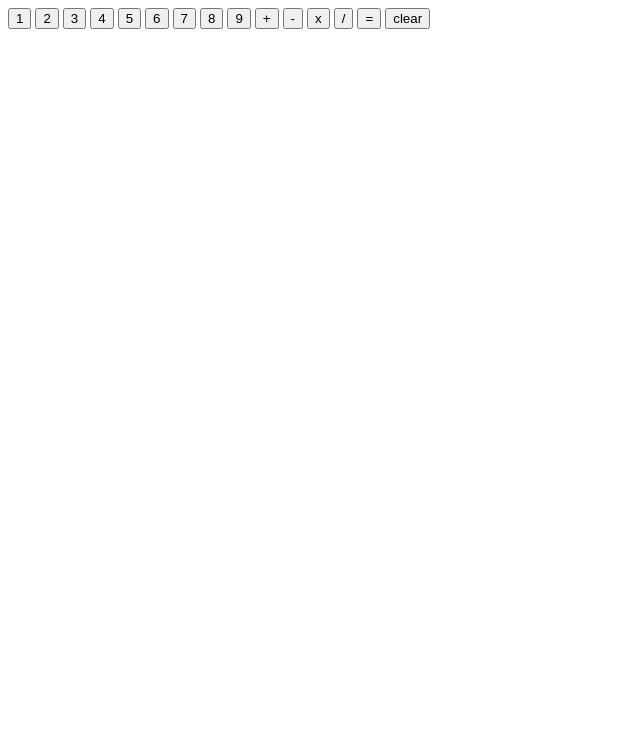
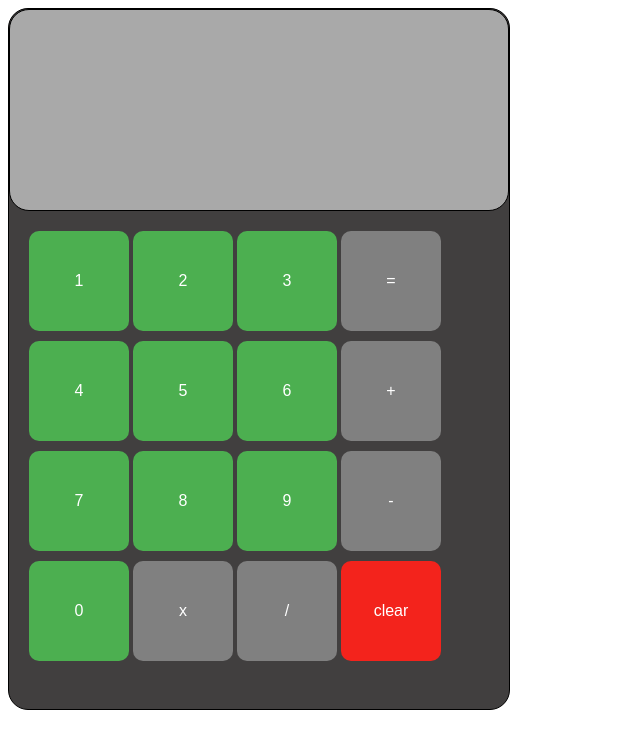
Before and after one commit to Zeta-Text/calculator, a plain HTML site: page index.html in a window 1280 px wide. Shown: the whole page, without its empty margins (0-640 px from the left). Drawn offline with Linux system fonts and the light colour scheme.

Commit message:
added some CSS

```diff
--- a/calculator.js
+++ b/calculator.js
@@ -1,3 +1,7 @@
+
+
+
+
 let display = [];
 let display2 = [];
 let op = 0;
@@ -78,6 +82,17 @@ btndiv.addEventListener('click',() => {
     op = "/";
     document.getElementById("display").innerHTML = display.join("") + op;
     console.log(op);
+});
+
+zero.addEventListener('click',() => {
+    if(op != 0) {
+        display2.push(0);
+        document.getElementById("display").innerHTML = display.join("") + op + display2.join("");
+    } else {
+        display.push(0);
+        document.getElementById("display").innerHTML = display.join("");
+        console.log(display.join(""));
+    }
 });
 
 btn1.addEventListener('click',() => {
--- a/index.html
+++ b/index.html
@@ -1,7 +1,7 @@
 <!DOCTYPE html>
 <html>
 <head>
-    <link rel="stylesheet" href="styles.css">
+    <link rel="stylesheet" href="style.css">
 </head>
 <body>
     <div id="calcbody">
@@ -12,17 +12,19 @@
         <button id="btn1" type="button">1</button>
         <button id="btn2" type="button">2</button>
         <button id="btn3" type="button">3</button>
+        <button id="btnequals" type="button">=</button>
         <button id="btn4" type="button">4</button>
         <button id="btn5" type="button">5</button>
         <button id="btn6" type="button">6</button>
+        <button id="btnplus" type="button">+</button>
         <button id="btn7" type="button">7</button>
         <button id="btn8" type="button">8</button>
         <button id="btn9" type="button">9</button>
-        <button id="btnplus" type="button">+</button>
         <button id="btnsub" type="button">-</button>
+        <button id="zero" type="button">0</button>
         <button id="btnmult" type="button">x</button>
         <button id="btndiv" type="button">/</button>
-        <button id="btnequals" type="button">=</button>
+
         <button id="btnclear" type="button">clear</button>
     </div>
     </div>
--- a/style.css
+++ b/style.css
@@ -1,5 +1,263 @@
 #calcbody {
     border:1px solid black;
-    background-color: burlywood;
-    color: chocolate;
+    background-color: rgb(65, 63, 63);
+    height: 700px;
+    width: 500px;
+    border-radius: 20px;
 }
+
+#display {
+    height: 200px;
+    border: 1px solid black;
+    font-size: 100px;
+    background-color: darkgray;
+    border-radius: 20px;
+
+}
+
+#container {
+    padding: 20px;
+}
+
+#container > #btn1 {
+  background-color: #4CAF50; /* Green */
+  border: none;
+  color: white;
+  padding: 10px 10px 10px 10px;
+  text-align: center;
+  text-decoration: none;
+  display: inline-block;
+  font-size: 16px;
+  border-radius: 10px;
+  height: 100px;
+  width: 100px;
+
+}
+
+#container > #btn2 {
+    background-color: #4CAF50; /* Green */
+    border: none;
+    color: white;
+    padding: 10px 10px 10px 10px;
+    text-align: center;
+    text-decoration: none;
+    display: inline-block;
+    font-size: 16px;
+    border-radius: 10px;
+    height: 100px;
+    width: 100px;
+  }
+
+  #container > #btn3 {
+    background-color: #4CAF50; /* Green */
+    border: none;
+    color: white;
+    padding: 10px 10px 10px 10px;
+    text-align: center;
+    text-decoration: none;
+    display: inline-block;
+    font-size: 16px;
+    border-radius: 10px;
+    height: 100px;
+    width: 100px;
+
+  }
+
+  #container > #btn4 {
+    background-color: #4CAF50; /* Green */
+    border: none;
+    color: white;
+    padding: 10px 10px 10px 10px;
+    text-align: center;
+    text-decoration: none;
+    display: inline-block;
+    font-size: 16px;
+    border-radius: 10px;
+    height: 100px;
+    width: 100px;
+    margin-top: 10px;
+
+
+  }
+
+  #container > #btn5 {
+    background-color: #4CAF50; /* Green */
+    border: none;
+    color: white;
+    padding: 10px 10px 10px 10px;
+    text-align: center;
+    text-decoration: none;
+    display: inline-block;
+    font-size: 16px;
+    border-radius: 10px;
+    height: 100px;
+    width: 100px;
+
+  }
+
+  #container > #btn6 {
+    background-color: #4CAF50; /* Green */
+    border: none;
+    color: white;
+    padding: 10px 10px 10px 10px;
+    text-align: center;
+    text-decoration: none;
+    display: inline-block;
+    font-size: 16px;
+    border-radius: 10px;
+    height: 100px;
+    width: 100px;
+
+  }
+
+  #container > #btn7 {
+    background-color: #4CAF50; /* Green */
+    border: none;
+    color: white;
+    padding: 10px 10px 10px 10px;
+    text-align: center;
+    text-decoration: none;
+    display: inline-block;
+    font-size: 16px;
+    border-radius: 10px;
+    height: 100px;
+    width: 100px;
+    margin-top: 10px;
+
+  }
+
+  #container > #btn8 {
+    background-color: #4CAF50; /* Green */
+    border: none;
+    color: white;
+    padding: 10px 10px 10px 10px;
+    text-align: center;
+    text-decoration: none;
+    display: inline-block;
+    font-size: 16px;
+    border-radius: 10px;
+    height: 100px;
+    width: 100px;
+
+  }
+
+  #container > #btn9 {
+    background-color: #4CAF50; /* Green */
+    border: none;
+    color: white;
+    padding: 10px 10px 10px 10px;
+    text-align: center;
+    text-decoration: none;
+    display: inline-block;
+    font-size: 16px;
+    border-radius: 10px;
+    height: 100px;
+    width: 100px;
+
+  }
+
+  #container > #btnplus {
+    background-color: grey; /* Green */
+    border: none;
+    color: white;
+    padding: 10px 10px 10px 10px;
+    text-align: center;
+    text-decoration: none;
+    display: inline-block;
+    font-size: 16px;
+    border-radius: 10px;
+    height: 100px;
+    width: 100px;
+
+  }
+
+  #container > #btnmult {
+    background-color: grey; /* Green */
+    border: none;
+    color: white;
+    padding: 10px 10px 10px 10px;
+    text-align: center;
+    text-decoration: none;
+    display: inline-block;
+    font-size: 16px;
+    border-radius: 10px;
+    height: 100px;
+    width: 100px;
+
+  }
+
+  #container > #btnsub {
+    background-color: grey; /* Green */
+    border: none;
+    color: white;
+    padding: 10px 10px 10px 10px;
+    text-align: center;
+    text-decoration: none;
+    display: inline-block;
+    font-size: 16px;
+    border-radius: 10px;
+    height: 100px;
+    width: 100px;
+
+  }
+
+  #container > #btndiv {
+    background-color: grey; /* Green */
+    border: none;
+    color: white;
+    padding: 10px 10px 10px 10px;
+    text-align: center;
+    text-decoration: none;
+    display: inline-block;
+    font-size: 16px;
+    border-radius: 10px;
+    height: 100px;
+    width: 100px;
+
+  }
+
+  #container > #btnclear {
+    background-color: rgb(243, 35, 28); /* Green */
+    border: none;
+    color: white;
+    padding: 10px 10px 10px 10px;
+    text-align: center;
+    text-decoration: none;
+    display: inline-block;
+    font-size: 16px;
+    border-radius: 10px;
+    height: 100px;
+    width: 100px;
+
+  }
+
+  #container > #btnequals {
+    background-color: grey; /* Green */
+    border: none;
+    color: white;
+    padding: 10px 10px 10px 10px;
+    text-align: center;
+    text-decoration: none;
+    display: inline-block;
+    font-size: 16px;
+    border-radius: 10px;
+    height: 100px;
+    width: 100px;
+
+  }
+
+  #container > #zero {
+    background-color: #4CAF50; /* Green */
+    border: none;
+    color: white;
+    padding: 10px 10px 10px 10px;
+    text-align: center;
+    text-decoration: none;
+    display: inline-block;
+    font-size: 16px;
+    border-radius: 10px;
+    height: 100px;
+    width: 100px;
+    margin-top: 10px;;
+
+  }
```
